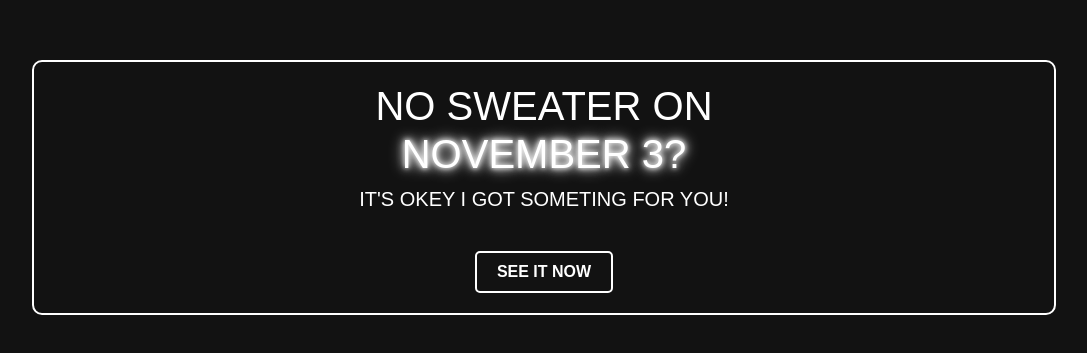
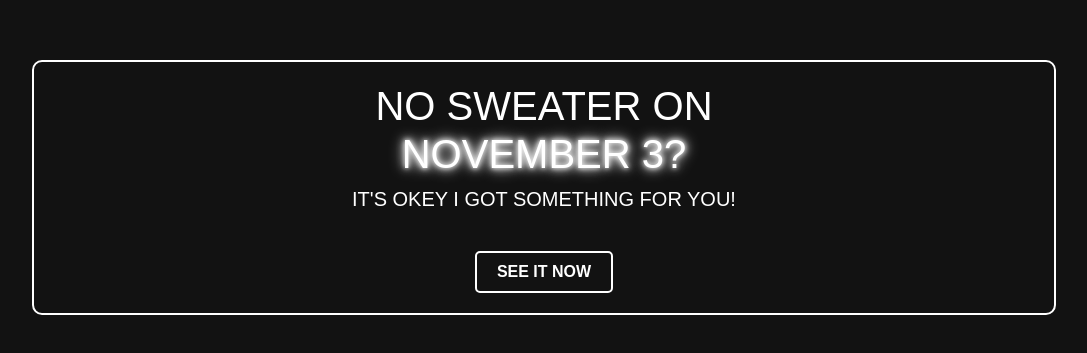
Before and after one commit to 0ajaja/something, a plain HTML site: page index.html in a window 1280 px wide. Shown: the part 213-566 px from the top of the page, without its empty margins (96-1183 px from the left). Drawn offline with Linux system fonts and the light colour scheme.

Commit message:
Update index.html

```diff
--- a/index.html
+++ b/index.html
@@ -11,7 +11,7 @@
         <div class="text-wrapper">
             <span class="slide-text">NO SWEATER ON</span><br>
             <span class="slide-text glow">NOVEMBER 3?</span><br>
-            <p class="description">IT'S OKEY I GOT SOMETING FOR YOU!</p>
+            <p class="description">IT'S OKEY I GOT SOMETHING FOR YOU!</p>
             <a href="https://0ajaja.github.io/flower/" class="glow-button">SEE IT NOW</a>
         </div>
     </div>
```
